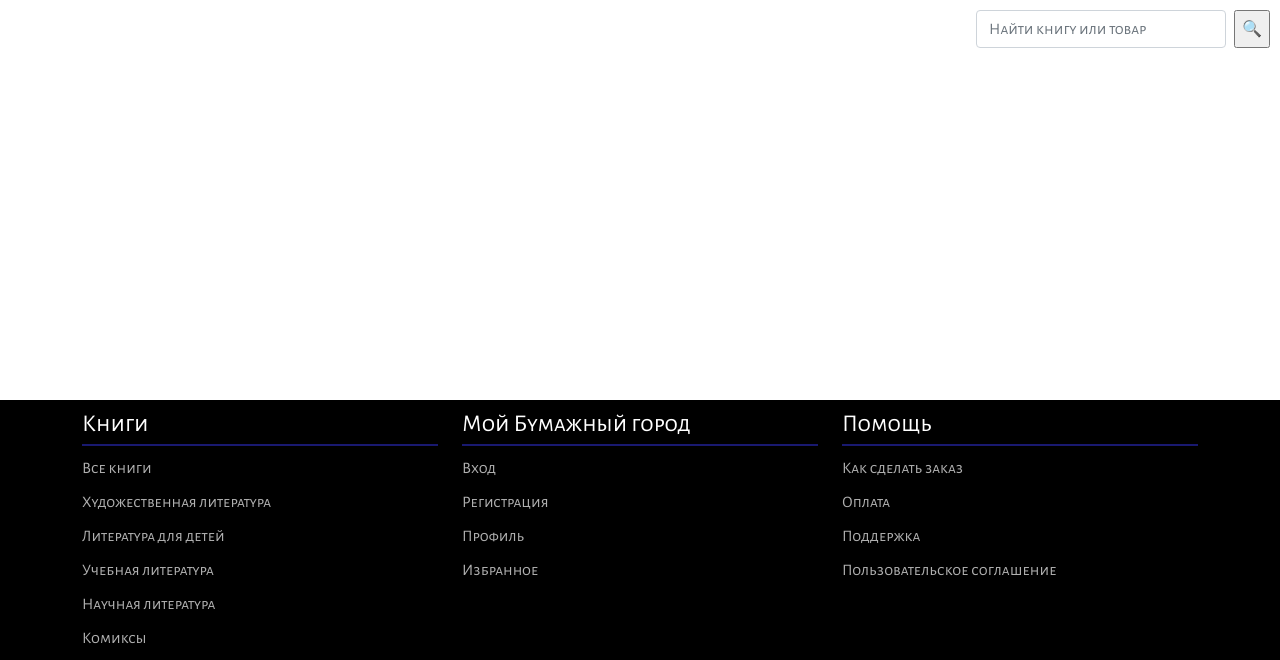
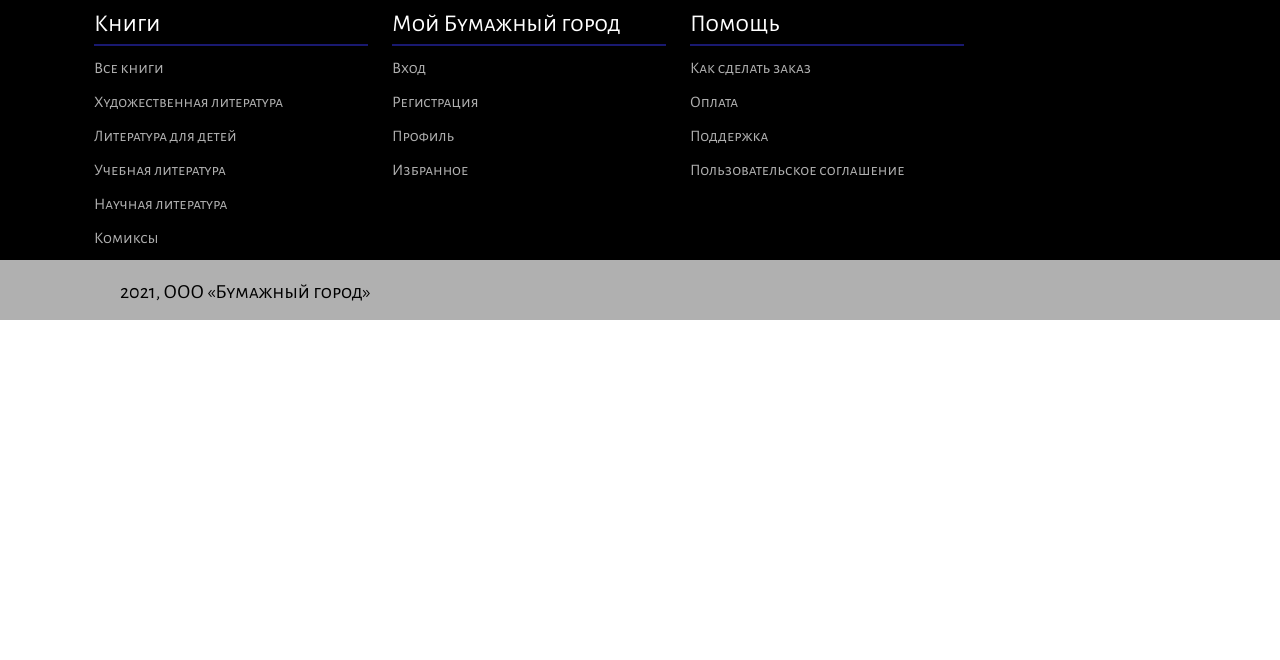
Before and after one commit to aveclick/Papercity, a Django app: page / in a window 1280 px wide. Shown: the part 140-800 px from the top of the page. Run offline with Django 3.2, Linux system fonts and the light colour scheme; some libraries are stand-ins or nearby versions.

Commit message:
footer 2.0

```diff
--- a/papercity/papercity_app/static/css/papercity.css
+++ b/papercity/papercity_app/static/css/papercity.css
@@ -94,7 +94,7 @@ nav a {
  }
 
   #footer {
-    position: fixed; /* Фиксированное положение */
+    position: relative; /* Фиксированное положение */
     left: 0; bottom: 0; /* Левый нижний угол */
     padding: 10px; /* Поля вокруг текста */
     background: black; /* Цвет фона */
@@ -120,3 +120,17 @@ nav a {
     font-weight: normal; /* Убираем жирное начертание */
     padding-bottom: 5px; /* Расстояние от текста до линии */
 }
+
+#footer1 {
+  position: relative; /* Фиксированное положение */
+  left: 0; bottom: 0; /* Левый нижний угол */
+  background: #b0b0b0; /* Цвет фона */
+  color: black;
+  width: 100%;
+  height: 60px;
+}
+
+#footer1 h5 {
+  margin-left: 100px;
+  padding: 20px;
+}
--- a/papercity/papercity_app/templates/papercity_app/layout.html
+++ b/papercity/papercity_app/templates/papercity_app/layout.html
@@ -75,8 +75,11 @@
                 <a href="#">Пользовательское соглашение</a>
             </div>
         </div>
-
     </div>
 </div>
+<div id="footer1">
+    <h5>2021, ООО «Бумажный город»</h5>
+</div>
+
 </body>
 </html>
```
